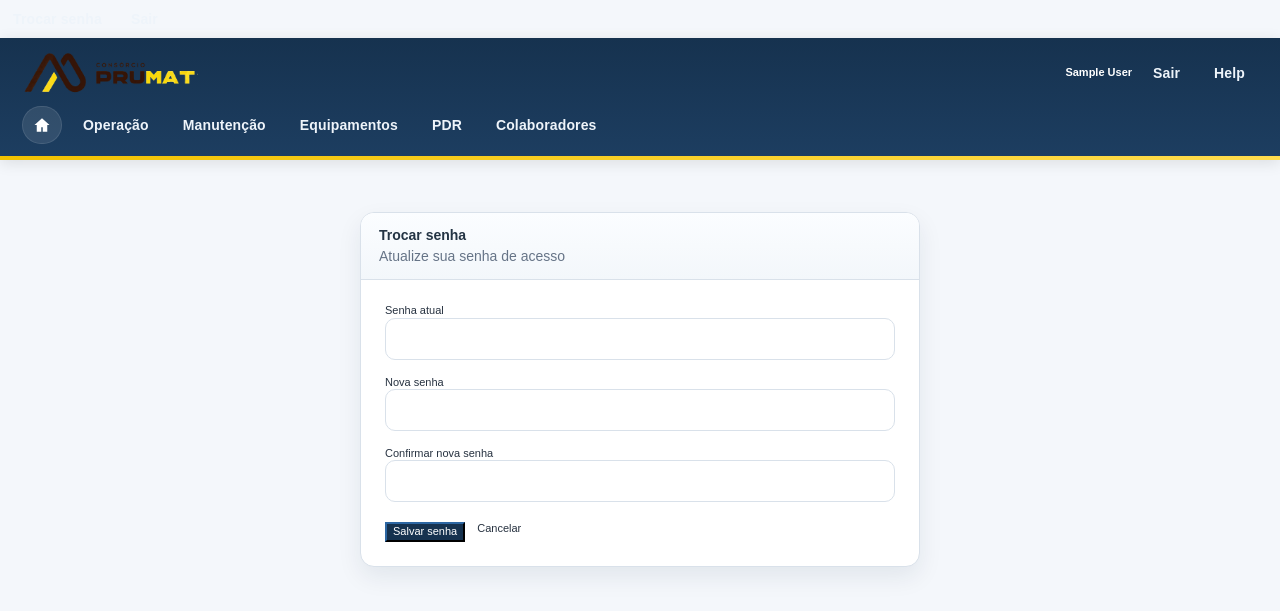
After one commit to satmbr/prod, a Flask app: page /auth/trocar-senha in a window 1280 px wide. The commit adds this page. Shown: the top 611 px of the page. Run offline with Flask 3, Linux system fonts and the light colour scheme; the visitor is signed in with stand-in values (Sample User, id 1).

Commit message:
Add files via upload

```diff
--- a/routes/auth.py
+++ b/routes/auth.py
@@ -1,5 +1,5 @@
-from flask import Blueprint, render_template, request, redirect, url_for, flash, session
-from werkzeug.security import check_password_hash
+from flask import Blueprint, render_template, request, redirect, url_for, flash, session, abort
+from werkzeug.security import check_password_hash, generate_password_hash
 from db import get_engine
 from sqlalchemy import text
 from functools import wraps
@@ -12,6 +12,20 @@ def login_required(view):
     def wrapped_view(*args, **kwargs):
         if "usuario_id" not in session:
             return redirect(url_for("auth.login"))
+        return view(*args, **kwargs)
+    return wrapped_view
+
+
+def admin_required(view):
+    @wraps(view)
+    def wrapped_view(*args, **kwargs):
+        if "usuario_id" not in session:
+            return redirect(url_for("auth.login"))
+
+        username = (session.get("username") or "").strip().lower()
+        if username != "admin":
+            abort(403)
+
         return view(*args, **kwargs)
     return wrapped_view
 
@@ -60,6 +74,10 @@ def login():
                 {"id": usuario["id"]}
             )
 
+        if usuario["deve_trocar_senha"]:
+            flash("Troque sua senha antes de continuar.", "aviso")
+            return redirect(url_for("auth.trocar_senha"))
+
         return redirect(url_for("index"))
 
     return render_template("auth/login.html")
@@ -69,3 +87,299 @@ def login():
 def logout():
     session.clear()
     return redirect(url_for("auth.login"))
+
+
+@bp.get("/usuarios")
+@login_required
+@admin_required
+def usuarios():
+    with get_engine().connect() as conn:
+        rows = conn.execute(
+            text("""
+                SELECT
+                    id,
+                    nome,
+                    username,
+                    email,
+                    ativo,
+                    deve_trocar_senha,
+                    ultimo_login,
+                    criado_em
+                FROM usuarios
+                ORDER BY nome ASC
+            """)
+        ).mappings().all()
+
+    return render_template("auth/usuarios.html", usuarios=rows)
+
+
+@bp.route("/usuarios/novo", methods=["GET", "POST"])
+@login_required
+@admin_required
+def novo_usuario():
+    if request.method == "POST":
+        nome = (request.form.get("nome") or "").strip()
+        username = (request.form.get("username") or "").strip()
+        email = (request.form.get("email") or "").strip()
+        senha = request.form.get("senha") or ""
+        ativo = True if request.form.get("ativo") == "on" else False
+        deve_trocar_senha = True if request.form.get("deve_trocar_senha") == "on" else False
+
+        if not nome or not username or not senha:
+            flash("Preencha nome, usuário e senha.", "erro")
+            return render_template("auth/usuario_form.html", usuario=None)
+
+        senha_hash = generate_password_hash(senha)
+
+        try:
+            with get_engine().begin() as conn:
+                conn.execute(
+                    text("""
+                        INSERT INTO usuarios (
+                            nome, username, email, senha_hash, ativo,
+                            deve_trocar_senha, criado_por
+                        )
+                        VALUES (
+                            :nome, :username, :email, :senha_hash, :ativo,
+                            :deve_trocar_senha, :criado_por
+                        )
+                    """),
+                    {
+                        "nome": nome,
+                        "username": username,
+                        "email": email if email else None,
+                        "senha_hash": senha_hash,
+                        "ativo": ativo,
+                        "deve_trocar_senha": deve_trocar_senha,
+                        "criado_por": session.get("usuario_id")
+                    }
+                )
+            flash("Usuário criado com sucesso.", "sucesso")
+            return redirect(url_for("auth.usuarios"))
+        except Exception:
+            flash("Não foi possível criar o usuário. Verifique se o username já existe.", "erro")
+            return render_template("auth/usuario_form.html", usuario=None)
+
+    return render_template("auth/usuario_form.html", usuario=None)
+
+
+@bp.route("/usuarios/<int:usuario_id>/editar", methods=["GET", "POST"])
+@login_required
+@admin_required
+def editar_usuario(usuario_id):
+    with get_engine().connect() as conn:
+        usuario = conn.execute(
+            text("""
+                SELECT id, nome, username, email, ativo, deve_trocar_senha
+                FROM usuarios
+                WHERE id = :id
+            """),
+            {"id": usuario_id}
+        ).mappings().first()
+
+    if not usuario:
+        abort(404)
+
+    if request.method == "POST":
+        nome = (request.form.get("nome") or "").strip()
+        username = (request.form.get("username") or "").strip()
+        email = (request.form.get("email") or "").strip()
+        ativo = True if request.form.get("ativo") == "on" else False
+        deve_trocar_senha = True if request.form.get("deve_trocar_senha") == "on" else False
+
+        if not nome or not username:
+            flash("Preencha nome e usuário.", "erro")
+            return render_template("auth/usuario_form.html", usuario=usuario)
+
+        try:
+            with get_engine().begin() as conn:
+                conn.execute(
+                    text("""
+                        UPDATE usuarios
+                        SET
+                            nome = :nome,
+                            username = :username,
+                            email = :email,
+                            ativo = :ativo,
+                            deve_trocar_senha = :deve_trocar_senha,
+                            atualizado_em = CURRENT_TIMESTAMP
+                        WHERE id = :id
+                    """),
+                    {
+                        "id": usuario_id,
+                        "nome": nome,
+                        "username": username,
+                        "email": email if email else None,
+                        "ativo": ativo,
+                        "deve_trocar_senha": deve_trocar_senha
+                    }
+                )
+            flash("Usuário atualizado com sucesso.", "sucesso")
+            return redirect(url_for("auth.usuarios"))
+        except Exception:
+            flash("Não foi possível atualizar. Verifique se o username já existe.", "erro")
+
+            usuario = {
+                "id": usuario_id,
+                "nome": nome,
+                "username": username,
+                "email": email,
+                "ativo": ativo,
+                "deve_trocar_senha": deve_trocar_senha
+            }
+            return render_template("auth/usuario_form.html", usuario=usuario)
+
+    return render_template("auth/usuario_form.html", usuario=usuario)
+
+
+@bp.post("/usuarios/<int:usuario_id>/toggle")
+@login_required
+@admin_required
+def toggle_usuario(usuario_id):
+    with get_engine().begin() as conn:
+        usuario = conn.execute(
+            text("""
+                SELECT id, username, ativo
+                FROM usuarios
+                WHERE id = :id
+            """),
+            {"id": usuario_id}
+        ).mappings().first()
+
+        if not usuario:
+            abort(404)
+
+        if usuario["username"].strip().lower() == "admin" and usuario["ativo"]:
+            flash("O usuário administrador principal não pode ser inativado.", "erro")
+            return redirect(url_for("auth.usuarios"))
+
+        conn.execute(
+            text("""
+                UPDATE usuarios
+                SET ativo = :ativo, atualizado_em = CURRENT_TIMESTAMP
+                WHERE id = :id
+            """),
+            {
+                "id": usuario_id,
+                "ativo": not usuario["ativo"]
+            }
+        )
+
+    flash("Status do usuário atualizado.", "sucesso")
+    return redirect(url_for("auth.usuarios"))
+
+
+@bp.route("/trocar-senha", methods=["GET", "POST"])
+@login_required
+def trocar_senha():
+    if request.method == "POST":
+        senha_atual = request.form.get("senha_atual") or ""
+        nova_senha = request.form.get("nova_senha") or ""
+        confirmar_senha = request.form.get("confirmar_senha") or ""
+
+        if not nova_senha or not confirmar_senha:
+            flash("Preencha os campos da nova senha.", "erro")
+            return render_template("auth/trocar_senha.html")
+
+        if nova_senha != confirmar_senha:
+            flash("A confirmação da senha não confere.", "erro")
+            return render_template("auth/trocar_senha.html")
+
+        with get_engine().connect() as conn:
+            usuario = conn.execute(
+                text("""
+                    SELECT id, senha_hash
+                    FROM usuarios
+                    WHERE id = :id
+                """),
+                {"id": session.get("usuario_id")}
+            ).mappings().first()
+
+        if not usuario:
+            session.clear()
+            return redirect(url_for("auth.login"))
+
+        if not check_password_hash(usuario["senha_hash"], senha_atual):
+            flash("Senha atual inválida.", "erro")
+            return render_template("auth/trocar_senha.html")
+
+        nova_hash = generate_password_hash(nova_senha)
+
+        with get_engine().begin() as conn:
+            conn.execute(
+                text("""
+                    UPDATE usuarios
+                    SET
+                        senha_hash = :senha_hash,
+                        deve_trocar_senha = FALSE,
+                        atualizado_em = CURRENT_TIMESTAMP
+                    WHERE id = :id
+                """),
+                {
+                    "id": usuario["id"],
+                    "senha_hash": nova_hash
+                }
+            )
+
+        flash("Senha alterada com sucesso.", "sucesso")
+        return redirect(url_for("index"))
+
+    return render_template("auth/trocar_senha.html")
+
+
+@bp.route("/usuarios/<int:usuario_id>/resetar-senha", methods=["GET", "POST"])
+@login_required
+@admin_required
+def resetar_senha(usuario_id):
+    with get_engine().connect() as conn:
+        usuario = conn.execute(
+            text("""
+                SELECT id, nome, username
+                FROM usuarios
+                WHERE id = :id
+            """),
+            {"id": usuario_id}
+        ).mappings().first()
+
+    if not usuario:
+        abort(404)
+
+    if request.method == "POST":
+        nova_senha = request.form.get("nova_senha") or ""
+        confirmar_senha = request.form.get("confirmar_senha") or ""
+
+        if not nova_senha or not confirmar_senha:
+            flash("Preencha a nova senha e a confirmação.", "erro")
+            return render_template("auth/trocar_senha.html", reset_user=usuario)
+
+        if nova_senha != confirmar_senha:
+            flash("A confirmação da senha não confere.", "erro")
+            return render_template("auth/trocar_senha.html", reset_user=usuario)
+
+        nova_hash = generate_password_hash(nova_senha)
+
+        with get_engine().begin() as conn:
+            conn.execute(
+                text("""
+                    UPDATE usuarios
+                    SET
+                        senha_hash = :senha_hash,
+                        deve_trocar_senha = TRUE,
+                        atualizado_em = CURRENT_TIMESTAMP
+                    WHERE id = :id
+                """),
+                {
+                    "id": usuario_id,
+                    "senha_hash": nova_hash
+                }
+            )
+
+        flash("Senha redefinida com sucesso. O usuário deverá trocá-la no próximo acesso.", "sucesso")
+        return redirect(url_for("auth.usuarios"))
+
+    return render_template("auth/trocar_senha.html", reset_user=usuario)
+
+
+@bp.app_errorhandler(403)
+def acesso_negado(e):
+    return render_template("auth/acesso_negado.html"), 403
--- /dev/null
+++ b/templates/auth/trocar_senha.html
@@ -0,0 +1,70 @@
+{% extends "base.html" %}
+{% block title %}
+  {% if reset_user %}Resetar senha | PRUMAT{% else %}Trocar senha | PRUMAT{% endif %}
+{% endblock %}
+
+{% block content %}
+<div class="page-wrap" style="max-width: 560px; margin: 30px auto;">
+  <section class="zone">
+    <div class="zone-head">
+      <div class="zone-left">
+        <div>
+          <h2 style="margin:0;">
+            {% if reset_user %}Resetar senha{% else %}Trocar senha{% endif %}
+          </h2>
+          <div style="color:#667487; font-size:14px; margin-top:4px;">
+            {% if reset_user %}
+              Usuário: {{ reset_user.nome }} ({{ reset_user.username }})
+            {% else %}
+              Atualize sua senha de acesso
+            {% endif %}
+          </div>
+        </div>
+      </div>
+    </div>
+
+    <div style="padding:24px;">
+      {% with messages = get_flashed_messages(with_categories=true) %}
+        {% if messages %}
+          {% for category, message in messages %}
+            <div style="margin-bottom:12px; padding:12px 14px; border-radius:10px; background:#f5f8fc; border:1px solid #d7e2ef;">
+              {{ message }}
+            </div>
+          {% endfor %}
+        {% endif %}
+      {% endwith %}
+
+      <form method="post">
+        {% if not reset_user %}
+        <div style="margin-bottom:16px;">
+          <label>Senha atual</label>
+          <input type="password" name="senha_atual" required
+                 style="width:100%; height:42px; border:1px solid #d9e1ea; border-radius:10px; padding:0 12px;">
+        </div>
+        {% endif %}
+
+        <div style="margin-bottom:16px;">
+          <label>Nova senha</label>
+          <input type="password" name="nova_senha" required
+                 style="width:100%; height:42px; border:1px solid #d9e1ea; border-radius:10px; padding:0 12px;">
+        </div>
+
+        <div style="margin-bottom:20px;">
+          <label>Confirmar nova senha</label>
+          <input type="password" name="confirmar_senha" required
+                 style="width:100%; height:42px; border:1px solid #d9e1ea; border-radius:10px; padding:0 12px;">
+        </div>
+
+        <div style="display:flex; gap:12px;">
+          <button type="submit" class="btn-primary">Salvar senha</button>
+          {% if reset_user %}
+            <a href="{{ url_for('auth.usuarios') }}" class="btn-outline">Voltar</a>
+          {% else %}
+            <a href="{{ url_for('index') }}" class="btn-outline">Cancelar</a>
+          {% endif %}
+        </div>
+      </form>
+    </div>
+  </section>
+</div>
+{% endblock %}
--- a/templates/base.html
+++ b/templates/base.html
@@ -1,6 +1,15 @@
 <!doctype html>
 <html lang="pt-br">
 <head>
+	{% if usuario_logado %}
+	  <a class="nav-link" href="{{ url_for('auth.trocar_senha') }}">Trocar senha</a>
+
+	  {% if session.get('username') == 'admin' %}
+		<a class="nav-link" href="{{ url_for('auth.usuarios') }}">Usuários</a>
+	  {% endif %}
+
+	  <a class="nav-link" href="{{ url_for('auth.logout') }}">Sair</a>
+	{% endif %}
   <meta charset="utf-8"/>
   <meta name="viewport" content="width=device-width,initial-scale=1"/>
   <title>{% block title %}PRUMAT{% endblock %}</title>
```
Also changed, not shown: templates/auth/acesso_negado.html (added, +16 -0 lines), templates/auth/usuario_form.html (added, +77 -0 lines), templates/auth/usuarios.html (added, +77 -0 lines).
